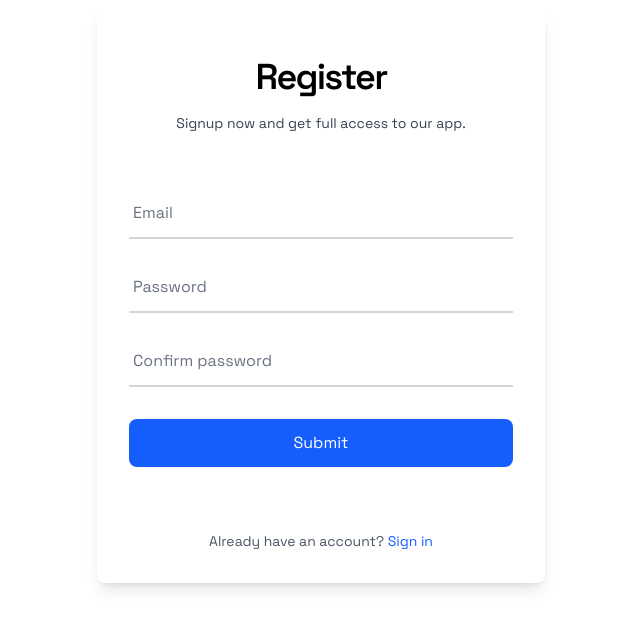
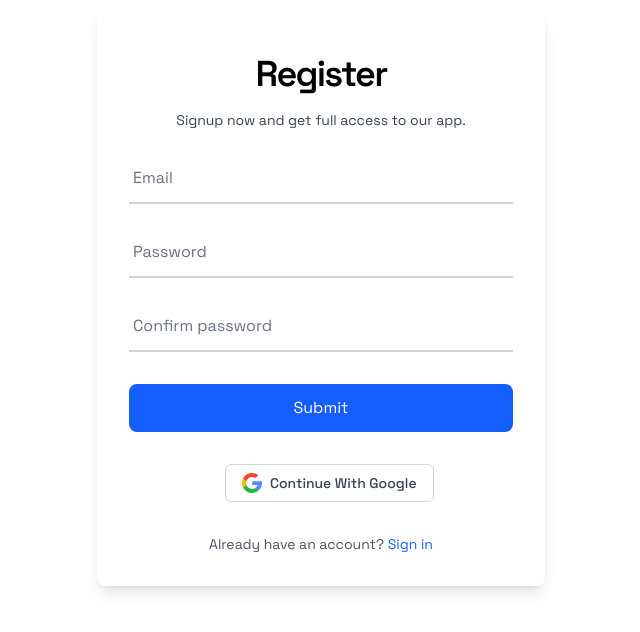
Before and after one commit to Itz-snj/React-Beginner, a React (Vite) app: page /register in a window 1280 px wide. Shown: the part 104-736 px from the top of the page, without its empty margins (319-959 px from the left). Built offline with nearby package versions, Linux system fonts and the light colour scheme; no server answers.

Commit message:
Solved #22
I have added GOOGLE SIGNUP in register page ...made a .env file and also included package-lock.json in the gitignore

```diff
--- a/src/components/Register.jsx
+++ b/src/components/Register.jsx
@@ -1,7 +1,7 @@
 import React, { useState } from "react";
 import { useNavigate } from "react-router-dom";
 import { auth } from "../firebase"; // Import Firebase auth
-import { createUserWithEmailAndPassword } from "firebase/auth";
+import { createUserWithEmailAndPassword, GoogleAuthProvider, signInWithPopup } from "firebase/auth";
 
 const RegistrationForm = () => {
   const [FName, setFName] = useState("");
@@ -13,6 +13,7 @@ const RegistrationForm = () => {
   const [Loader, setLoader] = useState(false);
 
   const navigate = useNavigate();
+  const provider = new GoogleAuthProvider();
 
   const handleSubmit = async (e) => {
     e.preventDefault();
@@ -37,25 +38,29 @@ const RegistrationForm = () => {
     setLoader(false);
   };
 
+  const handleGoogleSignIn = async () => {
+    try {
+      const result = await signInWithPopup(auth, provider);
+      const user = result.user;
+      console.log("Google Sign-In Successful:", user);
+      window.localStorage.setItem("Username", user.displayName);
+      alert("Signed in with Google Successfully!");
+      navigate("/");
+    } catch (error) {
+      seterror(error.message);
+    }
+  };
+
   return (
     <div className="min-h-screen register-background flex items-center justify-center py-12 px-4 sm:px-6 lg:px-8">
-      <form
-        className="max-w-md w-full space-y-8 register-login p-8 rounded-lg shadow-lg"
-        onSubmit={handleSubmit}
-      >
+      <form className="max-w-md w-full space-y-8 register-login p-8 rounded-lg shadow-lg" onSubmit={handleSubmit}>
         <div className="text-center">
           <h2 className="text-3xl lg:text-4xl my-2 flex justify-center items-center py-2 font-semibold tracking-tighter text-black">
             Register
           </h2>
-          <p className="mt-2 text-sm text-gray-700">
-            Signup now and get full access to our app.
-          </p>
+          <p className="mt-2 text-sm text-gray-700">Signup now and get full access to our app.</p>
         </div>
 
-        {/* Name Fields */}
-        <div className="grid grid-cols-2 gap-4">
-
-        </div>
 
         {/* Email Field */}
         <div className="relative">
@@ -93,13 +98,25 @@ const RegistrationForm = () => {
         </div>
 
         {/* Submit Button */}
-        <button
-          type="submit"
-          disabled={Loader}
-          className="w-full bg-blue-600 px-6 py-3 text-white rounded-lg hover:bg-blue-700"
-        >
+        <button type="submit" disabled={Loader} className="w-full bg-blue-600 px-6 py-3 text-white rounded-lg hover:bg-blue-700">
           {Loader ? "Submitting" : "Submit"}
         </button>
+
+        {/* Google Sign-In Button */}
+        <button
+            type="button"
+            onClick={handleGoogleSignIn}
+            className="flex items-center  ml-24 justify-center gap-2 rounded-md border border-gray-300 bg-white px-4 py-2 text-sm font-medium text-gray-700 hover:bg-gray-50 focus:outline-none focus:ring-2 focus:ring-blue-500 focus:ring-offset-2"
+          >
+            <svg width="20" height="20" viewBox="0 0 512 512">
+              <path fill="#FBBB00" d="M113.47,309.408L95.648,375.94l-65.139,1.378C11.042,341.211,0,299.9,0,256c0-42.451,10.324-82.483,28.624-117.732h0.014l57.992,10.632l25.404,57.644c-5.317,15.501-8.215,32.141-8.215,49.456C103.821,274.792,107.225,292.797,113.47,309.408z" />
+              <path fill="#518EF8" d="M507.527,208.176C510.467,223.662,512,239.655,512,256c0,18.328-1.927,36.206-5.598,53.451c-12.462,58.683-45.025,109.925-90.134,146.187l-0.014-0.014l-73.044-3.727l-10.338-64.535c29.932-17.554,53.324-45.025,65.646-77.911h-136.89V208.176h138.887L507.527,208.176L507.527,208.176z" />
+              <path fill="#28B446" d="M416.253,455.624l0.014,0.014C372.396,490.901,316.666,512,256,512c-97.491,0-182.252-54.491-225.491-134.681l82.961-67.91c21.619,57.698,77.278,98.771,142.53,98.771c28.047,0,54.323-7.582,76.87-20.818L416.253,455.624z" />
+              <path fill="#F14336" d="M419.404,58.936l-82.933,67.896c-23.335-14.586-50.919-23.012-80.471-23.012c-66.729,0-123.429,42.957-143.965,102.724l-83.397-68.276h-0.014C71.23,56.123,157.06,0,256,0C318.115,0,375.068,22.126,419.404,58.936z" />
+            </svg>
+             Continue With Google
+          </button>
+
         <div className="text-center text-red-600 text-xs uppercase">{error}</div>
 
         {/* Sign In Link */}
--- a/src/firebase.js
+++ b/src/firebase.js
@@ -3,13 +3,13 @@ import { getAnalytics } from "firebase/analytics";
 import { getAuth } from "firebase/auth"; // Import Authentication
 
 const firebaseConfig = {
-  apiKey: "AIzaSyAb6XIukL1d2Qbu_VdLylqI7P3xZyTI7VI",
-  authDomain: "positivus-cb2eb.firebaseapp.com",
-  projectId: "positivus-cb2eb",
-  storageBucket: "positivus-cb2eb.firebasestorage.app",
-  messagingSenderId: "140294005011",
-  appId: "1:140294005011:web:e3d34d3cca2e73ae3fbae6",
-  measurementId: "G-00S7LCGC16"
+  apiKey: import.meta.env.VITE_FIREBASE_API_KEY,
+  authDomain: import.meta.env.VITE_FIREBASE_AUTH_DOMAIN,
+  projectId: import.meta.env.VITE_FIREBASE_PROJECT_ID,
+  storageBucket: import.meta.env.VITE_FIREBASE_STORAGE_BUCKET,
+  messagingSenderId: import.meta.env.VITE_FIREBASE_MESSAGING_SENDER_ID,
+  appId: import.meta.env.VITE_FIREBASE_APP_ID,
+  measurementId: import.meta.env.VITE_FIREBASE_MEASUREMENT_ID
 };
 
 // Initialize Firebase
```
Also changed, not shown: 1 other file (tests, documents, lock files or other folders).
